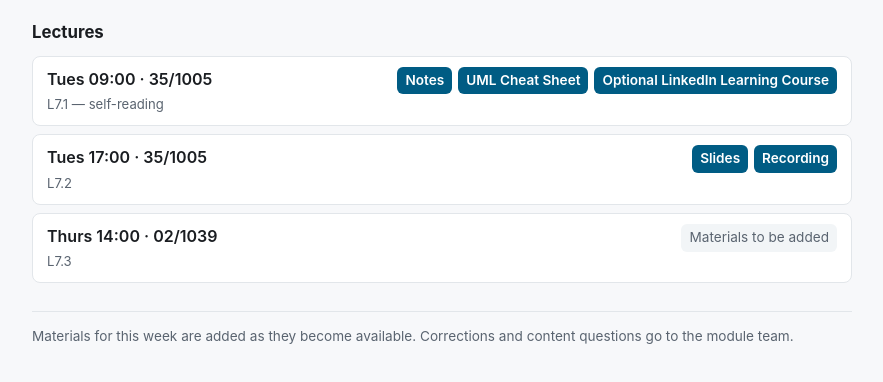
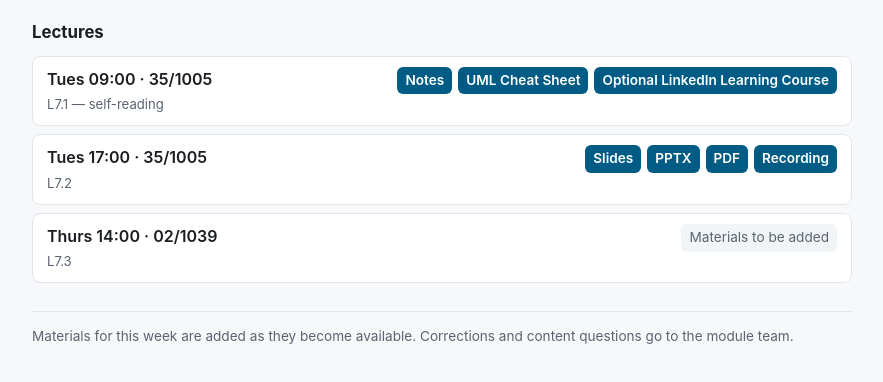
Before and after one commit to Dr-AlHashimy/Module_AICE2005_2627, a plain HTML site: page weeks/week-07.html in a window 1280 px wide. Shown: the part 120-502 px from the top of the page, without its empty margins (198-1081 px from the left). Drawn offline with Linux system fonts and the light colour scheme.

Commit message:
Add PDF and PPTX for L7.2 lecture to week 7
Co-Authored-By: Claude Sonnet 5 <noreply@anthropic.com>

```diff
--- a/weeks/week-07.html
+++ b/weeks/week-07.html
@@ -80,6 +80,8 @@
       <div class="slot">Tues 17:00 · 35/1005<small>L7.2</small></div>
       <div class="links">
         <a class="link" href="../html/COMP-_L7.2_lecture.html">Slides</a>
+        <a class="link" href="../html/COMP-_L7.2_lecture.pptx">PPTX</a>
+        <a class="link" href="../pdf/COMP-_L7.2_lecture.pdf">PDF</a>
         <a class="link" href="https://southampton.cloud.panopto.eu/Panopto/Pages/Viewer.aspx?id=7794aaed-a8ba-4be2-86a0-b4f7010f8b18">Recording</a>
       </div>
     </div>
```
Also changed, not shown: 2 other files.
